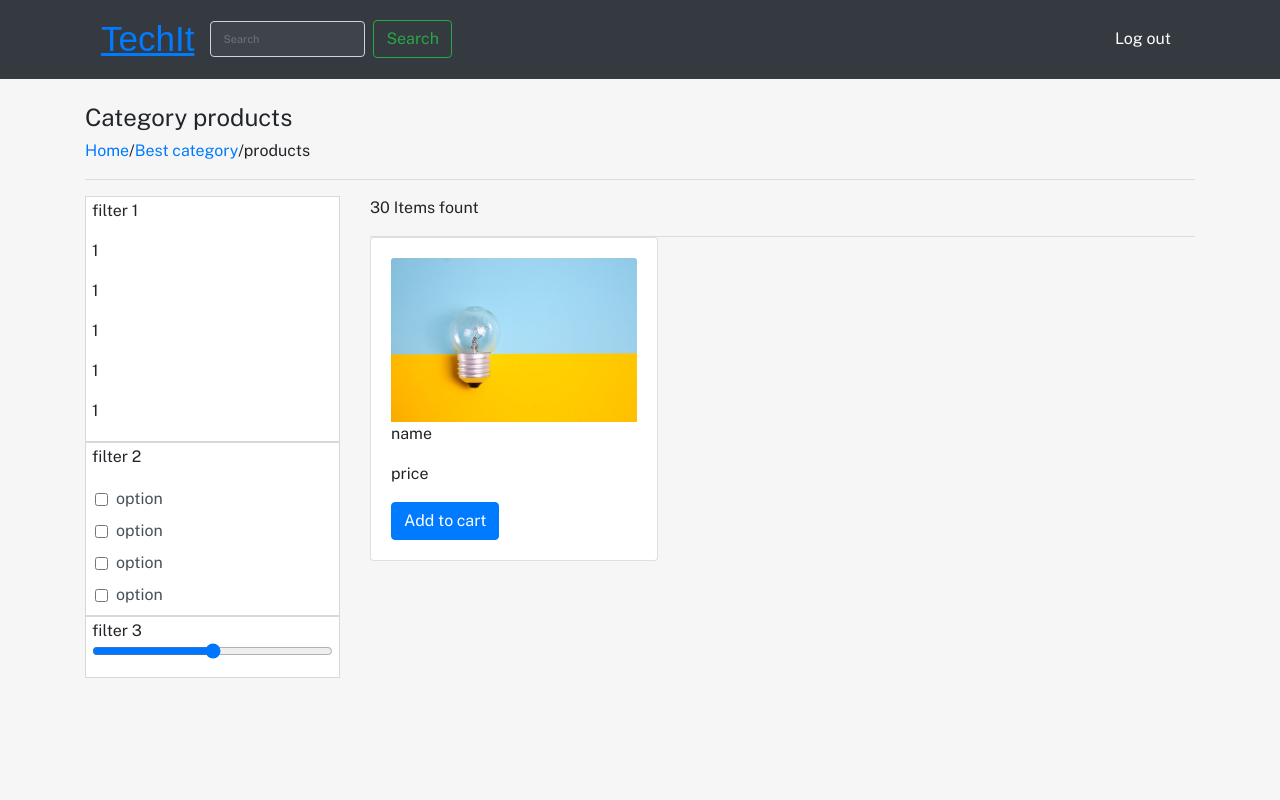
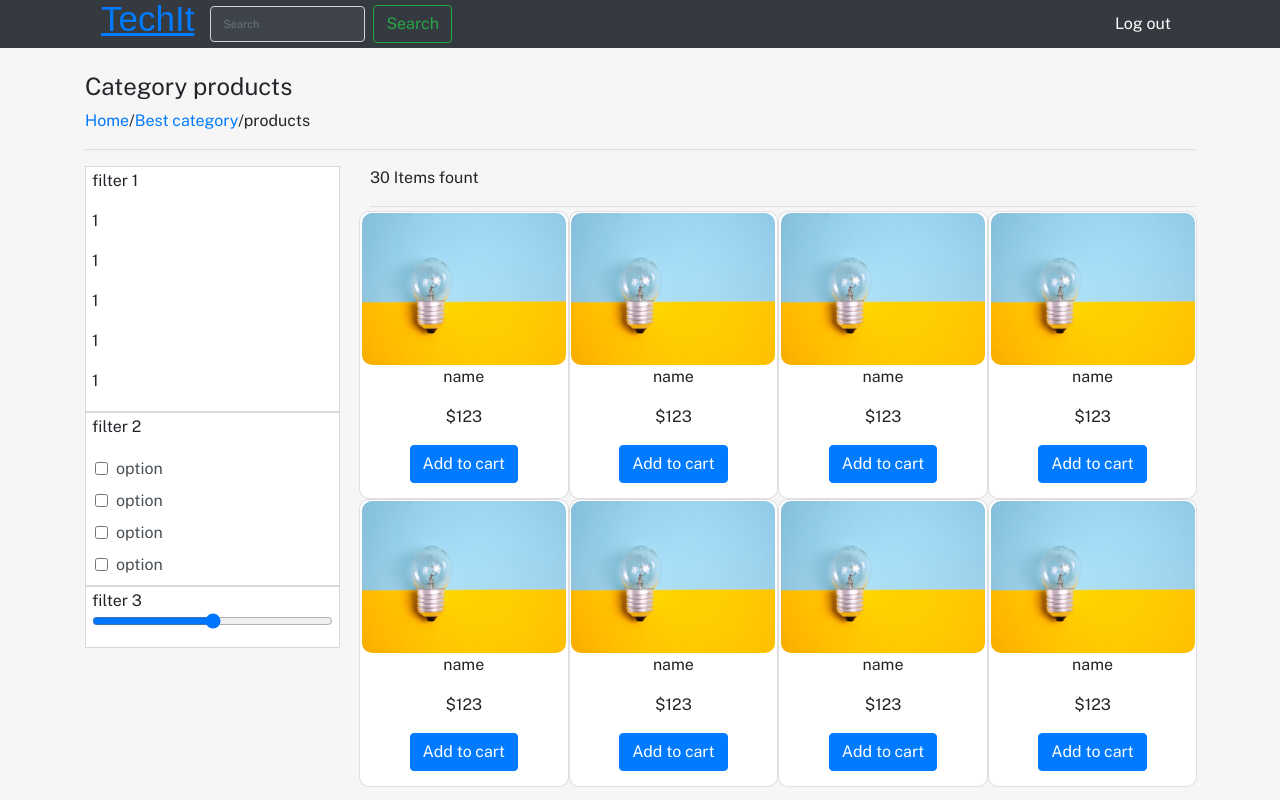
Before and after one commit to Nerijus-Java/ShopTask, a plain HTML site: page shop.html in a window 1280 px wide. Drawn offline with nearby package versions, Linux system fonts and the light colour scheme; a web font is replaced by a local one.

Commit message:
some work

```diff
--- a/css/style.scss
+++ b/css/style.scss
@@ -7,7 +7,15 @@ body {
 }
 
 // *bootstrap -------------------------------------
+.card{
+    border-radius:10px;
+}
 
+.navbar{
+    height: 48px;
+    padding-top: 0px;
+    padding-bottom: 0px;
+}
 .login > .container {
     max-width: $login-container-width;
     align-items: center;
@@ -35,6 +43,15 @@ body {
 
 // *my classes
 
+.productImg{
+    margin-top: 1px;
+    height: 152px;
+    width: 204px;
+    border-radius:10px;
+}
+
+
+
 .productPannle{
     background-color: white;
     border: 1px solid rgba(0, 0, 0, 0.152);
@@ -53,7 +70,9 @@ body {
     font-weight: 400;
     font-family: "Six Caps", sans-serif;
     font-size: 35px;
+
     color:$logo-color;
+    margin-top: -9px;
 }
 
 .shop > .logo {
--- a/shop.html
+++ b/shop.html
@@ -121,12 +121,70 @@
 
                     <hr class="my-0">
 
-                    <div class="card" style="width: 18rem;">
-                        <div class="card-body">
-                            <img src="../img/stock.jpg" class="card-img-top" alt="...">
-                            <p class="card-text">name</p>
-                            <p class="card-text">price</p>
-                            <a href="#" class="btn btn-primary">Add to cart</a>
+                    <div class="row p-1">
+                        <div class="card text-center  " style="width: 13.1rem; height: 18rem;">
+                            <div class="card-body pt-0 pr-0 pl-0">
+                                <img src="../img/stock.jpg" class="card-img-top productImg" alt="stock">
+                                <p class="card-text">name</p>
+                                <p class="card-text">$123</p>
+                                <a href="#" class="btn btn-primary">Add to cart</a>
+                            </div>
+                        </div>
+                        <div class="card text-center  " style="width: 13.1rem; height: 18rem;">
+                            <div class="card-body pt-0 pr-0 pl-0">
+                                <img src="../img/stock.jpg" class="card-img-top productImg" alt="stock">
+                                <p class="card-text">name</p>
+                                <p class="card-text">$123</p>
+                                <a href="#" class="btn btn-primary">Add to cart</a>
+                            </div>
+                        </div>
+                        <div class="card text-center  " style="width: 13.1rem; height: 18rem;">
+                            <div class="card-body pt-0 pr-0 pl-0">
+                                <img src="../img/stock.jpg" class="card-img-top productImg" alt="stock">
+                                <p class="card-text">name</p>
+                                <p class="card-text">$123</p>
+                                <a href="#" class="btn btn-primary">Add to cart</a>
+                            </div>
+                        </div>
+                        <div class="card text-center  " style="width: 13.1rem; height: 18rem;">
+                            <div class="card-body pt-0 pr-0 pl-0">
+                                <img src="../img/stock.jpg" class="card-img-top productImg" alt="stock">
+                                <p class="card-text">name</p>
+                                <p class="card-text">$123</p>
+                                <a href="#" class="btn btn-primary">Add to cart</a>
+                            </div>
+                        </div>
+                        <div class="card text-center  " style="width: 13.1rem; height: 18rem;">
+                            <div class="card-body pt-0 pr-0 pl-0">
+                                <img src="../img/stock.jpg" class="card-img-top productImg" alt="stock">
+                                <p class="card-text">name</p>
+                                <p class="card-text">$123</p>
+                                <a href="#" class="btn btn-primary">Add to cart</a>
+                            </div>
+                        </div>
+                        <div class="card text-center " style="width: 13.1rem; height: 18rem;">
+                            <div class="card-body pt-0 pr-0 pl-0">
+                                <img src="../img/stock.jpg" class="card-img-top productImg" alt="stock">
+                                <p class="card-text">name</p>
+                                <p class="card-text">$123</p>
+                                <a href="#" class="btn btn-primary">Add to cart</a>
+                            </div>
+                        </div>
+                        <div class="card text-center " style="width: 13.1rem; height: 18rem;">
+                            <div class="card-body pt-0 pr-0 pl-0">
+                                <img src="../img/stock.jpg" class="card-img-top productImg" alt="stock">
+                                <p class="card-text">name</p>
+                                <p class="card-text">$123</p>
+                                <a href="#" class="btn btn-primary">Add to cart</a>
+                            </div>
+                        </div>
+                        <div class="card text-center " style="width: 13.1rem; height: 18rem;">
+                            <div class="card-body pt-0 pr-0 pl-0">
+                                <img src="../img/stock.jpg" class="card-img-top productImg" alt="stock">
+                                <p class="card-text">name</p>
+                                <p class="card-text">$123</p>
+                                <a href="#" class="btn btn-primary">Add to cart</a>
+                            </div>
                         </div>
                     </div>
 
```
Also changed, not shown: css/style.css, 1 other file.
